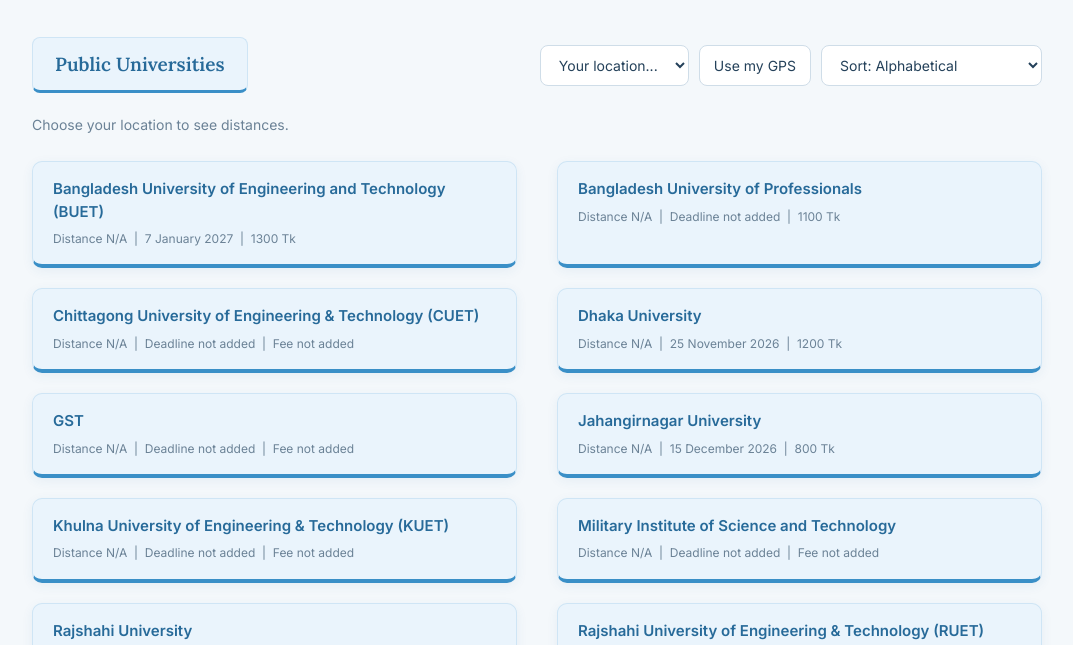
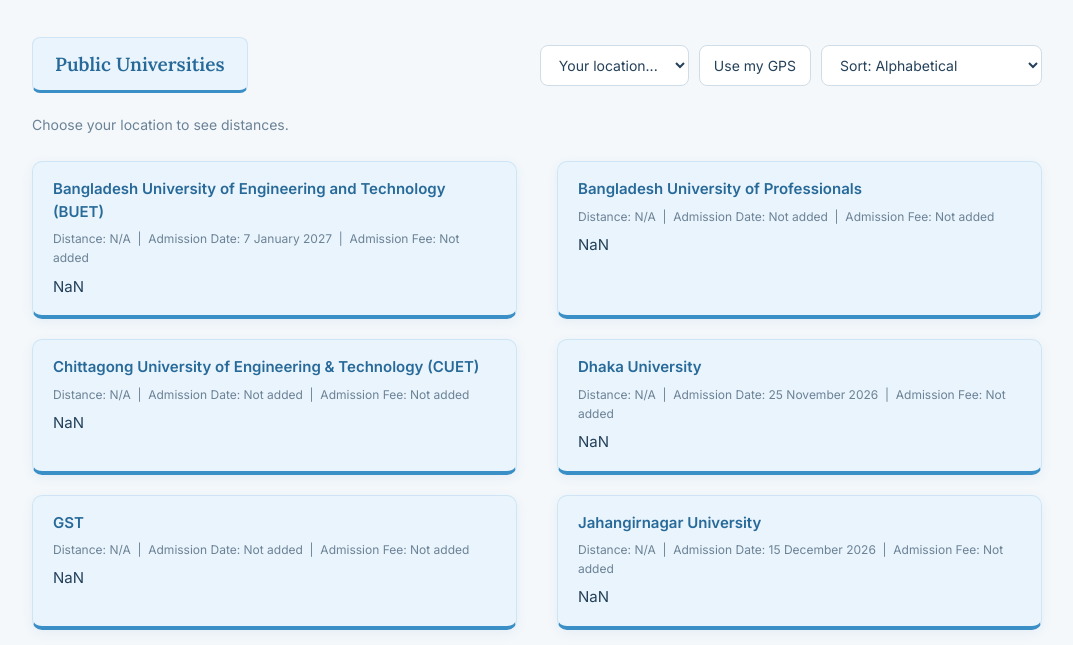
Before and after one commit to sanjibaanamahona/webLabTask1, a plain HTML site: page index.html in a window 1280 px wide. Both pictures are taken after a click on the button "Public". Shown: the part 153-798 px from the top of the page, without its empty margins (103-1176 px from the left). Drawn offline with Linux system fonts and the light colour scheme.

Commit message:
Update university page and scripts

```diff
--- a/script.js
+++ b/script.js
@@ -61,11 +61,13 @@ function render() {
     box.innerHTML +=
       '<a class="uni-btn" href="university.html?id=' + u.id + '">' +
         '<b>' + u.name + '</b>' +
-        '<span>' +
-          (d === null ? "Distance N/A" : Math.round(d) + " km away") + ' &nbsp;|&nbsp; ' +
-          (u.deadline ? formatDate(u.deadline) : "Deadline not added") + ' &nbsp;|&nbsp; ' +
-          (u.fee === null ? "Fee not added" : u.fee + " Tk") +
-        '</span>' +
+
+'<span>' +
+  'Distance: ' + (d === null ? "N/A" : Math.round(d) + " km") + ' &nbsp;|&nbsp; ' +
+  'Admission Date: ' + (u.deadline ? formatDate(u.deadline) : "Not added") + ' &nbsp;|&nbsp; ' +
+  'Admission Fee: ' + (u.admissionFee === null ? "Not added" : u.admissionFee + " Tk") +
+'</span>' +
+ +
       '</a>';
   });
 }
```
Also changed, not shown: university.html (+2 -2 lines).
